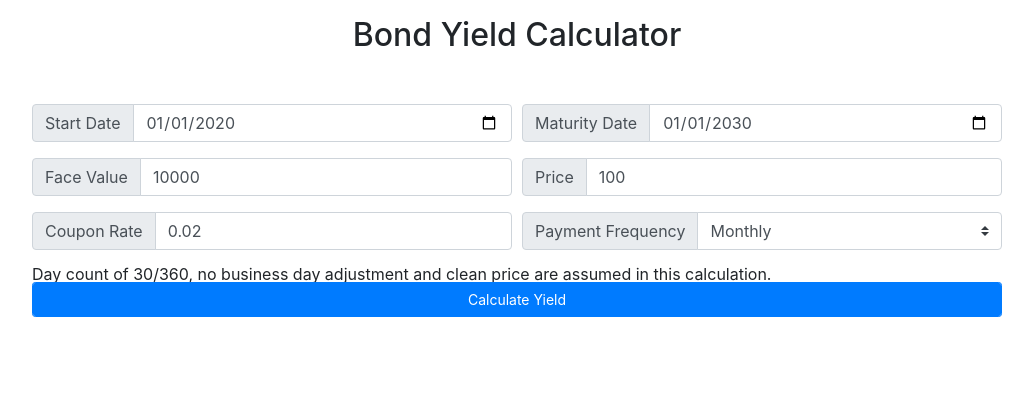
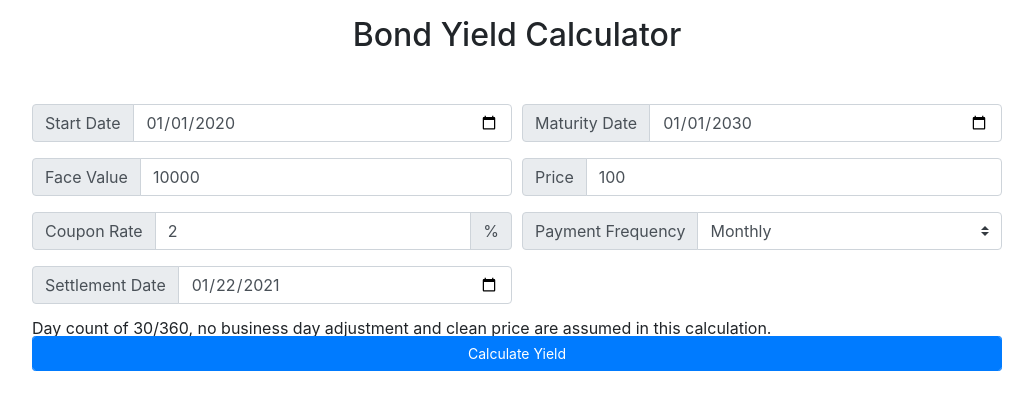
Before and after one commit to gavinz0228/homepage, a Flask app: page /yieldCalculator in a window 1280 px wide. Shown: the part 64-474 px from the top of the page, without its empty margins (123-1156 px from the left). Run offline with Flask 2, Linux system fonts and the light colour scheme; some libraries are stand-ins or nearby versions.

Commit message:
added settlement date param for bond yield calc, added % sign for rate fields

```diff
--- a/HomePage0.3/app.py
+++ b/HomePage0.3/app.py
@@ -40,7 +40,7 @@ def savings_calculate():
     start_amount = float(params['startAmount'])
     monthly_contrib = float(params['monthlyContribution'])
     start_year = datetime.now().year
-    yld = float(params['yieldOfSavings'])
+    yld = float(params['yieldOfInvestment']) / 100
     return calculate_savings(start_amount, monthly_contrib, yld, start_year, num_years)
 
 @app.route('/calculateBondYield/', methods=['POST'])
@@ -49,16 +49,17 @@ def calculate_bond_yield():
     faceValue = float(content['faceValue'])
     price = float(content['price'])
     pmtFreq = int(content['pmtFrequency'])
-    coupon = float(content['coupon'])
+    coupon = float(content['coupon']) / 100
     startDate = datetime.strptime(content['startDate'], '%Y-%m-%d')
     endDate = datetime.strptime(content['maturityDate'], '%Y-%m-%d')
-    return simple_yield_calc(faceValue, price, startDate, endDate, pmtFreq, coupon, 0, pmtFreq)
+    settleDate = datetime.strptime(content['settleDate'], '%Y-%m-%d')
+    return simple_yield_calc(faceValue, price, startDate, endDate, pmtFreq, coupon, 0, pmtFreq, settleDate)
 
 @app.route('/calculateInflation/', methods=['POST'])
 def calculate_inflation_for_year():
     content = request.get_json()
     curr_amount = float(content['currAmount'])
-    rate = float(content['rate'])
+    rate = float(content['rate']) / 100
     tartget_year = float(content['targetedYear'])
     content['calculatedAmount'] = calculate_inflation(rate, curr_amount, datetime.now().year, tartget_year)
     return content
@@ -67,7 +68,7 @@ def calculate_inflation_for_year():
 def calculate_mortgage():
     content = request.get_json()
     principal = -1 * float(content['amountToBorrow'])
-    rate = float(content['rate'])
+    rate = float(content['rate']) / 100
     num_years = float(content['numYears'])
     content['monthly_payment'] = calculate_monthly_mortgage(principal, rate, num_years)
     return content
--- a/HomePage0.3/templates/base.html
+++ b/HomePage0.3/templates/base.html
@@ -40,6 +40,18 @@
     init();
   });
 
+
+  function formatDateStr(date){
+    const year = date.getFullYear();
+    let month = (date.getMonth() + 1)
+    let day = date.getDate()
+    if(month < 10)
+      month = "0" + month;
+    if(day < 10)
+      day = "0" + day;
+    return year + "-" + month + "-" + day;
+  }
+
   </script>
 
 <div id="main" class="container">
--- a/HomePage0.3/templates/inflationCalculator.html
+++ b/HomePage0.3/templates/inflationCalculator.html
@@ -15,6 +15,9 @@
           <span class="input-group-text">Inflation Rate</span>
       </div>
       <input type="number" class="form-control" placeholder="Inflation Rate Assumed" data-bind="rate">
+      <div class="input-group-append">
+        <span class="input-group-text">%</span>
+      </div>
     </div>
     <div class="col-12 col-md-4 row-space input-group">
       <div class="input-group-prepend">
@@ -46,7 +49,7 @@
         }
         function init(){
             $('[data-bind="currAmount"]').val('100000').trigger("change");
-            $('[data-bind="rate"]').val('0.03').trigger("change");
+            $('[data-bind="rate"]').val(3).trigger("change");
             $('[data-bind="targetedYear"]').val(2000).trigger("change");
         }
     </script>
--- a/HomePage0.3/templates/layout.html
+++ b/HomePage0.3/templates/layout.html
@@ -6,7 +6,7 @@
 <head>
 	<title>Gavin(Jialang) Zhang's HomePage, Financial Tools</title>
 	<meta name="viewport" content="width=device-width, initial-scale=1.0">
-    <meta name="description" content="Gavin Zhang's Home Page, Financial Tools by Gavin(Jialang) Zhang">
+    <meta name="description" content="Gavin Zhang's Home Page ">
     <meta name="viewport" content="width=device-width, initial-scale=1">
     <meta name="keywords" content="Gavin Zhang, savings calculator,mortgage calculator,inflation calculator,bond yield calculator,yield curve">
     <meta name="author" content="Gavin Jialang Zhang">
--- a/HomePage0.3/templates/mortgageCalculator.html
+++ b/HomePage0.3/templates/mortgageCalculator.html
@@ -37,6 +37,9 @@
           <span class="input-group-text">Interest Rate</span>
       </div>
       <input type="number" class="form-control" placeholder="Interest Rate" data-bind="rate">
+      <div class="input-group-append">
+        <span class="input-group-text">%</span>
+      </div>
     </div>
     <div class="col-12 col-sm-6 input-group">
       <div class="input-group-prepend">
@@ -74,7 +77,7 @@
         function init(){
             $('[data-bind="homePrice"]').val('1000000').trigger("change");
             $('[data-bind="numYears"]').val(30).trigger("change");
-            $('[data-bind="rate"]').val('0.03').trigger("change");
+            $('[data-bind="rate"]').val(3).trigger("change");
             $('[data-bind="percentDownPayment"]').val('22').trigger("change");
             $('[data-bind="otherPayment"]').val('300').trigger("change");
         }
--- a/HomePage0.3/templates/yieldCalculator.html
+++ b/HomePage0.3/templates/yieldCalculator.html
@@ -37,6 +37,9 @@
               <span class="input-group-text">Coupon Rate</span>
           </div>
         <input type="number" class="form-control" placeholder="Coupon" data-bind="coupon">
+        <div class="input-group-append">
+          <span class="input-group-text">%</span>
+        </div>
       </div>
       <div class="col-12 col-sm-6 input-group">
           <div class="input-group-prepend">
@@ -48,6 +51,14 @@
               <option value="2">Semi-annual</option>
               <option value="1">Annual</option>
           </select>
+      </div>
+    </div>
+    <div class="form-row form-group">
+      <div class="col-12 col-sm-6 input-group">
+        <div class="input-group-prepend">
+            <span class="input-group-text">Settlement Date</span>
+        </div>
+        <input type="date" class="form-control" placeholder="Settlement Date" data-bind="settleDate">
       </div>
     </div>
     <span>Day count of 30/360, no business day adjustment and clean price are assumed in this calculation.</span>
@@ -86,8 +97,9 @@ function calculate(){
         $('[data-bind="maturityDate"]').val('2030-01-01').trigger("change");
         $('[data-bind="faceValue"]').val(10000).trigger("change");
         $('[data-bind="price"]').val(100).trigger("change");
-        $('[data-bind="coupon"]').val(0.02).trigger("change");
+        $('[data-bind="coupon"]').val(2).trigger("change");
         $('[data-bind="pmtFrequency"]').trigger("change");
+        $('[data-bind="settleDate"]').val(formatDateStr(new Date())).trigger("change");
     }
 </script>
 {% endblock %}
```
Also changed, not shown: HomePage0.3/business/bonds.py (+4 -3 lines), HomePage0.3/templates/savingsCalculator.html (+6 -3 lines), HomePage0.3/templates/yieldCurve.html (+0 -10 lines), 1 other file.
